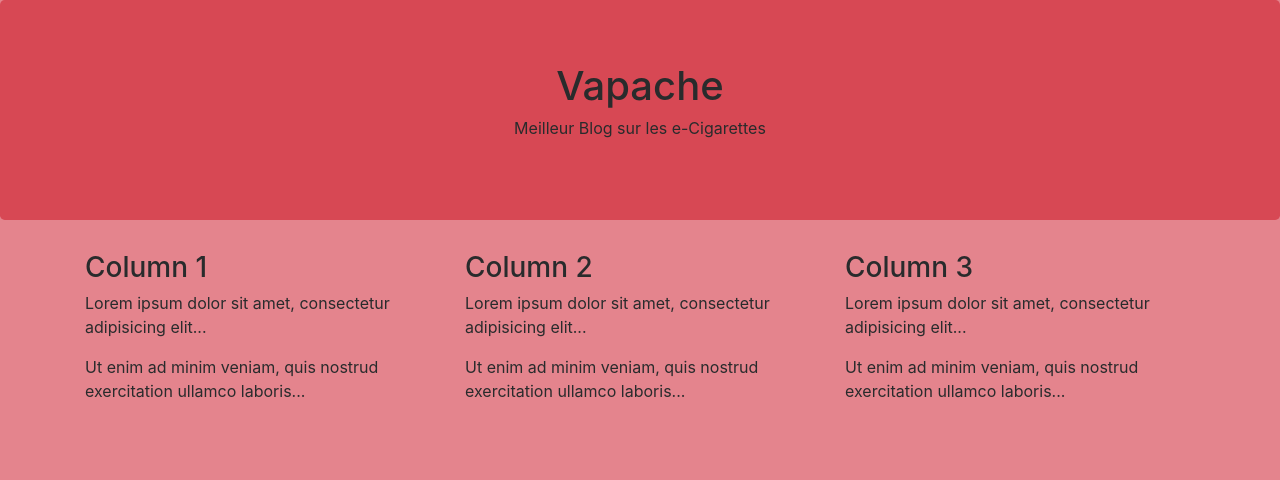
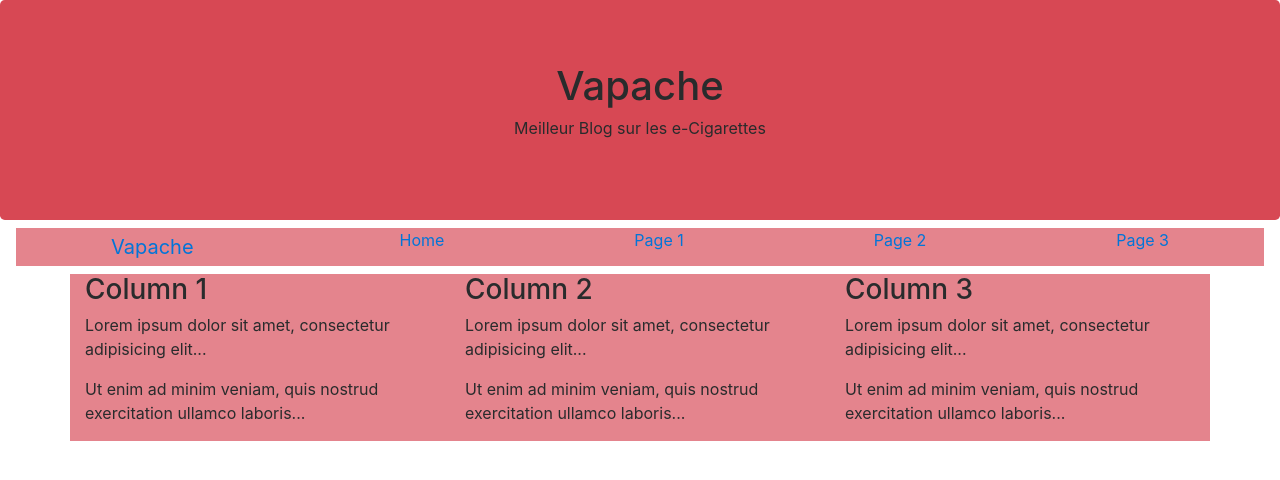
Before and after one commit to Noddin/Projet_web_4A, a Django app: template vapache/blog/templates/index.html in a window 1280 px wide. Shown: the top 480 px of the page. Run offline with Django 3.2, Linux system fonts and the light colour scheme; the template is opened without the code that fills it, so the values that code supplies are empty; some libraries are stand-ins or nearby versions.

Commit message:
Start design

```diff
--- a/vapache/blog/static/stylesheets/style.css
+++ b/vapache/blog/static/stylesheets/style.css
@@ -1,6 +1,16 @@
 .jumbotron {
   background-color: #d74854;
+  margin: 0em;
 }
-body {
+.container {
   background-color: #e4848d;
 }
+.navbar ul {
+  display: flex;
+  flex-direction: row;
+  justify-content: space-around;
+  background-color: #e4848d;
+}
+.navbar ul :focus {
+  background-color: #d74854;
+}
--- a/vapache/blog/static/stylesheets/style.styl
+++ b/vapache/blog/static/stylesheets/style.styl
@@ -1,7 +1,17 @@
 @require "./data.styl"
 
 .jumbotron
-  background-color: red
+  background-color  red
+  margin 0em
 
-body
-  background-color: red-light
+.container
+  background-color red-light
+
+.navbar
+  ul
+    display flex
+    flex-direction row
+    justify-content space-around
+    background-color red-light
+    :focus
+      background-color red
--- /dev/null
+++ b/vapache/blog/templates/components/navbar.html
@@ -0,0 +1,10 @@
+<nav class="navbar navbar-default">
+    <ul class="nav navbar-nav">
+      <li class="navbar-header"><a class="navbar-brand" href="#">Vapache</a></li>
+      <li class="active"><a href="#">Home</a></li>
+      <li><a href="#">Page 1</a></li>
+      <li><a href="#">Page 2</a></li>
+      <li><a href="#">Page 3</a></li>
+    </ul>
+  </div>
+</nav>
--- a/vapache/blog/templates/index.html
+++ b/vapache/blog/templates/index.html
@@ -3,14 +3,17 @@
 <html>
   <head>
     <meta charset="utf-8">
-    <title>lol</title>
+    <meta name="viewport" content="width=device-width, initial-scale=1">
+    <title>Vapache</title>
     <link href="{% static 'bootstrap-4.0.0-alpha.6-dist/css/bootstrap.css' %}" rel="stylesheet" media="screen">
-    <link href="{% static 'bootstrap-4.0.0-alpha.6-dist/js/bootstrap.js' %}" rel="stylesheet" media="screen">
+
     <link rel="stylesheet" href="{% static 'stylesheets/style.css'%}">
   </head>
   <body>
 
     {% include 'components/jumborton.html' %}
+
+    {% include 'components/navbar.html' %}
 
     <div class="container">
       <div class="row">
@@ -32,5 +35,6 @@
       </div>
     </div>
 
+    <script type="text/javascript" src="{% static 'bootstrap-4.0.0-alpha.6-dist/js/bootstrap.js' %}"></script>
   </body>
 </html>
--- a/vapache/blog/urls.py
+++ b/vapache/blog/urls.py
@@ -5,8 +5,6 @@
 
 urlpatterns = [
 
-    url(r'^index$', views.index),
-
-    url(r'^accueil$', views.home),
+    url(r'^accueil$', views.index),
 
 ]
```
Also changed, not shown: vapache/blog/views.py (+8 -2 lines).
